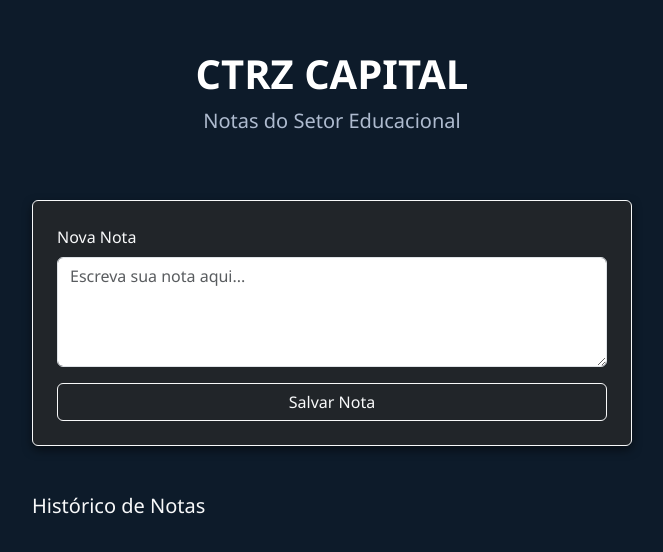
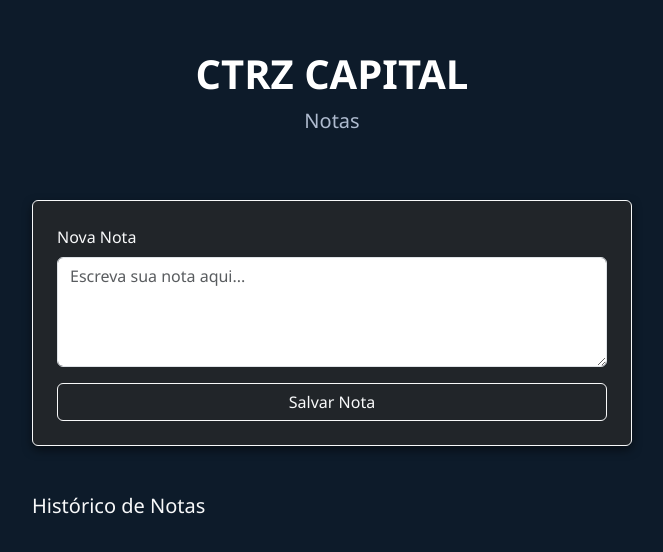
Before and after one commit to williampsw/ctrz-capital, a plain HTML site: page index.html in a window 1280 px wide. Shown: the part 108-660 px from the top of the page, without its empty margins (308-971 px from the left). Drawn offline with nearby package versions, Linux system fonts and the light colour scheme; no server answers.

Commit message:
Update index.html

```diff
--- a/index.html
+++ b/index.html
@@ -11,7 +11,7 @@
   <div class="container d-flex flex-column justify-content-center align-items-center min-vh-100 text-light">
     <div class="text-center mb-5">
       <h1 class="fw-bold">CTRZ CAPITAL</h1>
-      <p class="lead">Notas do Setor Educacional</p>
+      <p class="lead">Notas</p>
     </div>
 
     <div class="card p-4 bg-dark border-light w-100" style="max-width: 600px;">
```
